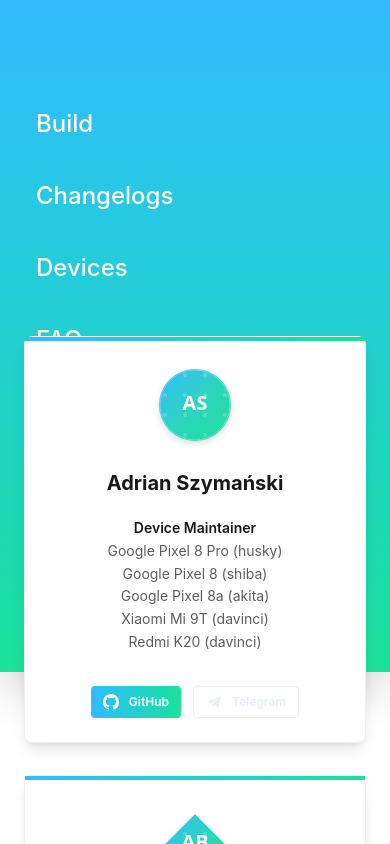
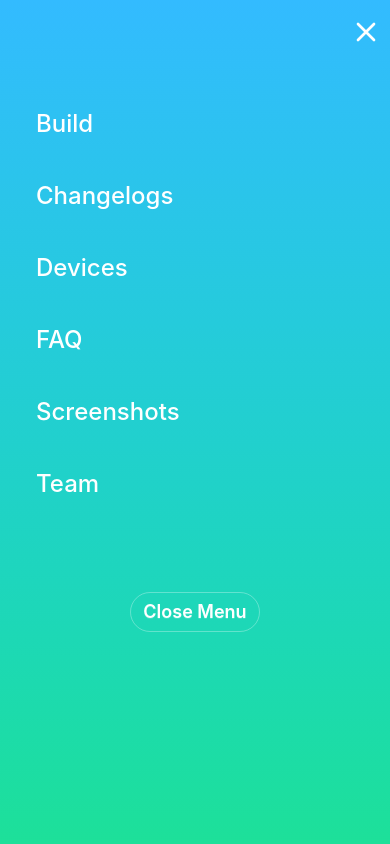
Before and after one commit to DerpFest-AOSP/DerpSite, a React (Vite) app: page /team in a window 390 px wide. Both pictures are taken after a click on the button 366 px from the left and 31 px from the top of the page. Shown: the top 844 px of the page. Built offline with nearby package versions, Linux system fonts and the light colour scheme.

Commit message:
DerpSite: Fix moble background visibility of burger menu

```diff
--- a/src/components/css/Navbar.css
+++ b/src/components/css/Navbar.css
@@ -14,6 +14,8 @@
 .mobile-menu {
   transform: translateY(-100%);
   opacity: 0;
+  height: 100vh;
+  width: 100vw;
   transition: transform 0.4s cubic-bezier(0.23, 1, 0.32, 1),
               opacity 0.3s ease;
 }
@@ -44,6 +46,14 @@
 }
 
 .backdrop {
-  backdrop-filter: blur(4px);
-  background: rgba(0, 0, 0, 0.2);
+  position: fixed;
+  top: 0;
+  left: 0;
+  right: 0;
+  bottom: 0;
+  width: 100vw;
+  height: 100vh;
+  backdrop-filter: blur(8px);
+  background: rgba(0, 0, 0, 0.6);
+  z-index: 50;
 }
--- a/src/components/js/Navbar.jsx
+++ b/src/components/js/Navbar.jsx
@@ -14,11 +14,17 @@ const Navbar = () => {
   useEffect(() => {
     if (isMobileMenuOpen) {
       document.body.style.overflow = 'hidden';
+      document.body.style.position = 'fixed';
+      document.body.style.width = '100%';
     } else {
       document.body.style.overflow = 'auto';
+      document.body.style.position = 'static';
+      document.body.style.width = 'auto';
     }
     return () => {
       document.body.style.overflow = 'auto';
+      document.body.style.position = 'static';
+      document.body.style.width = 'auto';
     };
   }, [isMobileMenuOpen]);
 
@@ -33,7 +39,7 @@ const Navbar = () => {
   ];
 
   return (
-    <div className="navbar shadow-md">
+    <div className="navbar shadow-md relative z-[70]">
       <div className="flex-1">
         <Link to="/" className="btn btn-ghost text-xl">
           <img
@@ -60,7 +66,7 @@ const Navbar = () => {
         </ul>
 
         {/* Mobile Menu Button */}
-        <div className="md:hidden block ml-2">
+        <div className="md:hidden block ml-2 relative z-[70]">
           <button
             className={`hamburger ${isMobileMenuOpen ? 'hamburger-open' : ''}`}
             onClick={() => setIsMobileMenuOpen(!isMobileMenuOpen)}
@@ -85,16 +91,17 @@ const Navbar = () => {
       {/* Mobile Menu Overlay */}
       {isMobileMenuOpen && (
         <div
-          className="fixed inset-0 z-40 backdrop"
+          className="fixed inset-0 z-[50] backdrop"
           onClick={() => setIsMobileMenuOpen(false)}
         ></div>
       )}
 
       {/* Mobile Menu Content */}
       <div
-        className={`mobile-menu fixed top-0 left-0 right-0 z-50 bg-gradient-to-b from-[#33bbff] to-[#1de099] shadow-2xl pt-20 pb-10 ${
+        className={`mobile-menu fixed top-0 left-0 right-0 bottom-0 z-[60] bg-gradient-to-b from-[#33bbff] to-[#1de099] shadow-2xl pt-20 pb-10 ${
           isMobileMenuOpen ? 'mobile-menu-open' : ''
         }`}
+        style={{ height: '100vh', width: '100vw' }}
       >
         <div className="container mx-auto px-4">
           <ul className="menu text-center">
```
